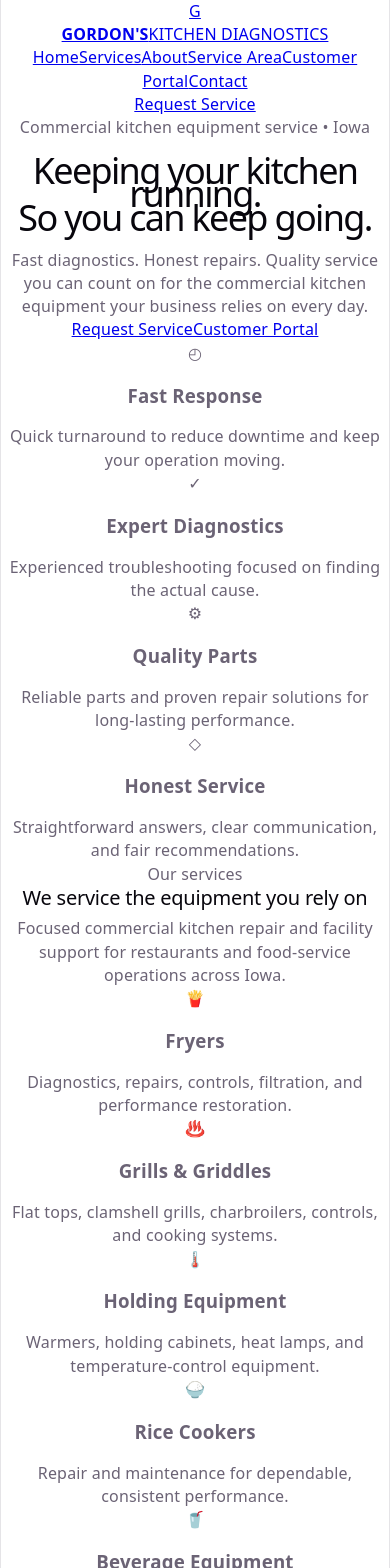
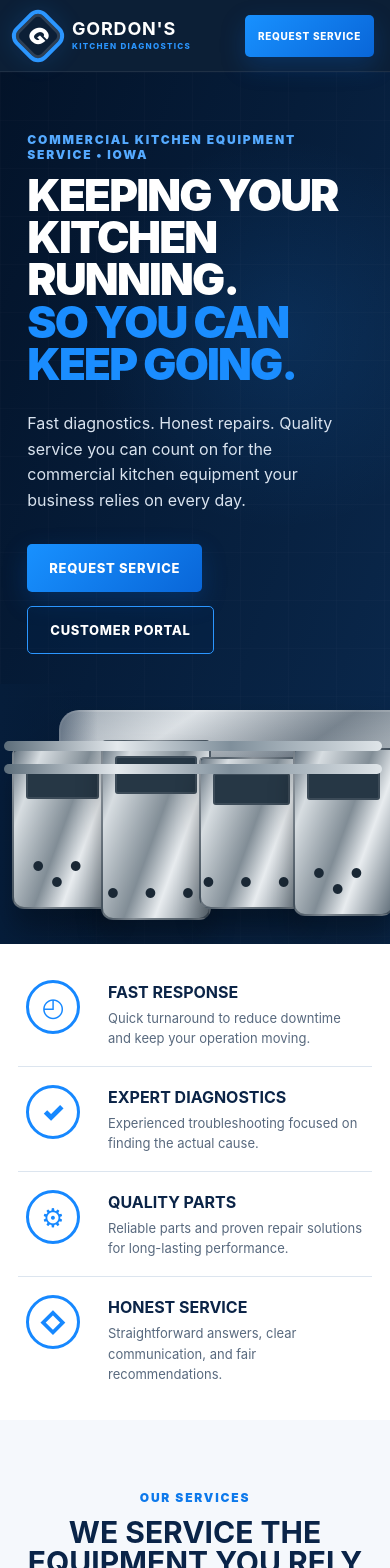
Before and after one commit to Gordonskitchendiagnostics/Gordon-website, a Vue app: page / in a window 390 px wide. Shown: the top 1568 px of the page. Built offline with nearby package versions, Linux system fonts and the light colour scheme.

Commit message:
Style Gordon website homepage

```diff
--- a/src/style.css
+++ b/src/style.css
@@ -1,296 +1,186 @@
 :root {
-  --text: #6b6375;
-  --text-h: #08060d;
-  --bg: #fff;
-  --border: #e5e4e7;
-  --code-bg: #f4f3ec;
-  --accent: #aa3bff;
-  --accent-bg: rgba(170, 59, 255, 0.1);
-  --accent-border: rgba(170, 59, 255, 0.5);
-  --social-bg: rgba(244, 243, 236, 0.5);
-  --shadow:
-    rgba(0, 0, 0, 0.1) 0 10px 15px -3px, rgba(0, 0, 0, 0.05) 0 4px 6px -2px;
-
-  --sans: system-ui, 'Segoe UI', Roboto, sans-serif;
-  --heading: system-ui, 'Segoe UI', Roboto, sans-serif;
-  --mono: ui-monospace, Consolas, monospace;
-
-  font: 18px/145% var(--sans);
-  letter-spacing: 0.18px;
-  color-scheme: light dark;
-  color: var(--text);
-  background: var(--bg);
+  font-family: Inter, ui-sans-serif, system-ui, -apple-system, BlinkMacSystemFont, "Segoe UI", sans-serif;
+  color: #0a1d3b;
+  background: #f6f8fb;
   font-synthesis: none;
   text-rendering: optimizeLegibility;
   -webkit-font-smoothing: antialiased;
-  -moz-osx-font-smoothing: grayscale;
-
-  @media (max-width: 1024px) {
-    font-size: 16px;
-  }
+  --navy: #061a34;
+  --navy-2: #08264b;
+  --blue: #1688ff;
+  --blue-2: #0a67d7;
+  --light-blue: #e9f4ff;
+  --ink: #0c2447;
+  --muted: #5a6a7f;
+  --white: #ffffff;
 }
 
-@media (prefers-color-scheme: dark) {
-  :root {
-    --text: #9ca3af;
-    --text-h: #f3f4f6;
-    --bg: #16171d;
-    --border: #2e303a;
-    --code-bg: #1f2028;
-    --accent: #c084fc;
-    --accent-bg: rgba(192, 132, 252, 0.15);
-    --accent-border: rgba(192, 132, 252, 0.5);
-    --social-bg: rgba(47, 48, 58, 0.5);
-    --shadow:
-      rgba(0, 0, 0, 0.4) 0 10px 15px -3px, rgba(0, 0, 0, 0.25) 0 4px 6px -2px;
-  }
+* { box-sizing: border-box; }
+html { scroll-behavior: smooth; }
+body { margin: 0; min-width: 320px; background: #f6f8fb; }
+a { color: inherit; }
+button, a { -webkit-tap-highlight-color: transparent; }
 
-  #social .button-icon {
-    filter: invert(1) brightness(2);
-  }
+.site-shell { min-height: 100vh; overflow-x: hidden; }
+
+.topbar {
+  position: sticky;
+  top: 0;
+  z-index: 20;
+  min-height: 84px;
+  display: grid;
+  grid-template-columns: auto 1fr auto;
+  align-items: center;
+  gap: 32px;
+  padding: 14px clamp(22px, 5vw, 78px);
+  color: white;
+  background: rgba(5, 24, 48, .97);
+  border-bottom: 1px solid rgba(255,255,255,.08);
+  backdrop-filter: blur(14px);
 }
 
-body {
-  margin: 0;
+.brand { display: flex; align-items: center; gap: 12px; text-decoration: none; }
+.brand-mark {
+  width: 56px; height: 56px; display: grid; place-items: center;
+  font-size: 31px; font-weight: 900; font-style: italic;
+  border: 4px solid #2b96ff;
+  border-radius: 15px;
+  box-shadow: inset 0 0 0 3px rgba(255,255,255,.14), 0 0 24px rgba(22,136,255,.16);
+  transform: rotate(45deg);
+}
+.brand-mark::first-letter { transform: rotate(-45deg); }
+.brand-mark { line-height: 1; }
+.brand-mark { color: white; }
+.brand-copy { display: flex; flex-direction: column; line-height: .95; }
+.brand-copy strong { font-size: 27px; letter-spacing: .8px; }
+.brand-copy span { color: #2b96ff; margin-top: 6px; font-size: 12px; letter-spacing: 2px; font-weight: 800; }
+
+.nav-links { display: flex; justify-content: center; gap: clamp(16px, 2.2vw, 34px); }
+.nav-links a { color: #fff; text-decoration: none; text-transform: uppercase; font-size: 13px; letter-spacing: .65px; font-weight: 800; opacity: .92; }
+.nav-links a:hover { color: #55aaff; }
+
+.button {
+  display: inline-flex; align-items: center; justify-content: center;
+  min-height: 48px; padding: 0 22px; border-radius: 5px;
+  text-decoration: none; text-transform: uppercase; font-weight: 850;
+  font-size: 13px; letter-spacing: .7px; transition: .2s ease;
+}
+.button-primary { background: linear-gradient(135deg, #1891ff, #0966d8); color: white; box-shadow: 0 9px 24px rgba(3, 99, 211, .25); }
+.button-primary:hover { transform: translateY(-2px); box-shadow: 0 13px 28px rgba(3, 99, 211, .35); }
+.button-outline { color: white; border: 1px solid #2b96ff; background: rgba(0,37,75,.32); }
+.button-outline:hover { background: rgba(22,136,255,.12); }
+
+.hero-section {
+  position: relative;
+  min-height: 520px;
+  display: grid;
+  grid-template-columns: minmax(0, 1.05fr) minmax(430px, .95fr);
+  align-items: stretch;
+  overflow: hidden;
+  background:
+    radial-gradient(circle at 72% 30%, rgba(35,145,255,.13), transparent 29%),
+    linear-gradient(110deg, #031329 0%, #061d3a 44%, #0b2a4f 100%);
+}
+.hero-grid-overlay { position: absolute; inset: 0; opacity: .07; background-image: linear-gradient(rgba(255,255,255,.22) 1px, transparent 1px), linear-gradient(90deg, rgba(255,255,255,.22) 1px, transparent 1px); background-size: 48px 48px; }
+.hero-content { position: relative; z-index: 2; padding: 70px 7vw 64px; color: white; align-self: center; }
+.eyebrow { margin: 0 0 12px; color: #55aaff; text-transform: uppercase; font-size: 12px; letter-spacing: 1.8px; font-weight: 900; }
+.eyebrow.blue { color: #0d79eb; }
+.hero-content h1 { margin: 0; max-width: 820px; font-size: clamp(48px, 5.4vw, 82px); line-height: .96; letter-spacing: -2.6px; text-transform: uppercase; font-weight: 950; }
+.hero-content h1 span { color: #1a8dff; }
+.hero-copy { max-width: 690px; margin: 26px 0 0; color: #d9e3ef; font-size: 18px; line-height: 1.6; }
+.hero-actions { display: flex; gap: 14px; margin-top: 30px; flex-wrap: wrap; }
+
+.hero-visual { position: relative; min-height: 520px; align-self: stretch; overflow: hidden; }
+.hero-visual::before { content: ''; position: absolute; inset: 0; background: linear-gradient(90deg, #061d3a 0%, transparent 25%), linear-gradient(180deg, transparent, rgba(1,11,24,.18)); z-index: 3; }
+.hero-visual::after { content: ''; position: absolute; right: -10%; top: 10%; width: 95%; height: 72%; border-radius: 20px 0 0 20px; background: linear-gradient(145deg, #9ca7b1, #e1e6ea 22%, #7b8792 47%, #cdd4d9 70%, #596774); box-shadow: inset 0 0 0 2px rgba(255,255,255,.16), -25px 30px 50px rgba(0,0,0,.22); }
+.equipment { position: absolute; z-index: 4; bottom: 63px; border-radius: 5px 5px 12px 12px; background: linear-gradient(110deg, #65737f, #d7dde1 18%, #818d96 50%, #e8ecef 68%, #5f6d78); border: 2px solid rgba(20,35,48,.45); box-shadow: 0 20px 25px rgba(0,0,0,.25); }
+.equipment::before { content: ''; position: absolute; top: 14px; left: 12px; right: 12px; height: 22%; border-radius: 3px; background: #263745; box-shadow: inset 0 0 0 2px rgba(255,255,255,.1); }
+.equipment::after { content: '●  ●  ●'; position: absolute; bottom: 17px; left: 0; right: 0; text-align: center; color: #1a2835; letter-spacing: 11px; font-size: 13px; }
+.equipment-one { left: 3%; width: 26%; height: 230px; }
+.equipment-two { left: 26%; width: 28%; height: 260px; bottom: 45px; }
+.equipment-three { left: 51%; width: 27%; height: 224px; }
+.equipment-four { left: 75%; width: 26%; height: 248px; bottom: 54px; }
+.steel-line { position: absolute; z-index: 4; left: 1%; right: 2%; height: 10px; border-radius: 99px; background: linear-gradient(90deg, #5c6d7a, #e4e9ed 30%, #7f8f9b 60%, #dfe5e9); }
+.line-one { top: 22%; }
+.line-two { top: 31%; }
+
+.benefits-section { display: grid; grid-template-columns: repeat(4, 1fr); gap: 0; padding: 26px clamp(22px, 6vw, 92px); background: white; box-shadow: 0 10px 30px rgba(17,41,68,.06); }
+.benefit { display: grid; grid-template-columns: 64px 1fr; gap: 18px; padding: 14px 26px; border-right: 1px solid #dce5ef; }
+.benefit:last-child { border-right: 0; }
+.benefit-icon { width: 54px; height: 54px; display: grid; place-items: center; color: #1688ff; border: 3px solid #1688ff; border-radius: 50%; font-size: 26px; font-weight: 900; }
+.benefit h3 { margin: 2px 0 6px; color: #0b2447; text-transform: uppercase; font-size: 16px; }
+.benefit p { margin: 0; color: #58697e; font-size: 13px; line-height: 1.55; }
+
+.section-pad { padding: 70px clamp(22px, 6vw, 92px); }
+.services-section { background: #f5f8fc; }
+.section-heading { max-width: 760px; margin: 0 auto 34px; text-align: center; }
+.section-heading h2, .story-area h2 { margin: 0; color: #0a2448; text-transform: uppercase; font-size: clamp(30px, 3vw, 44px); line-height: 1.02; }
+.section-heading > p:last-child { margin: 14px 0 0; color: #637185; line-height: 1.65; }
+.service-grid { display: grid; grid-template-columns: repeat(3, 1fr); gap: 18px; max-width: 1350px; margin: 0 auto; }
+.service-card { overflow: hidden; border-radius: 10px; background: white; box-shadow: 0 8px 24px rgba(24,50,78,.08); border: 1px solid #dce5ef; }
+.service-photo { position: relative; height: 150px; display: grid; place-items: center; background: linear-gradient(135deg, #6a7782, #d4dade 28%, #84919b 54%, #edf0f2 74%, #63717d); }
+.service-photo::after { content: ''; position: absolute; inset: auto 0 0; height: 42%; background: linear-gradient(transparent, rgba(1,19,41,.55)); }
+.service-icon { position: relative; z-index: 2; width: 68px; height: 68px; display: grid; place-items: center; border: 3px solid #2b96ff; background: #061e3e; color: white; border-radius: 50%; font-size: 29px; box-shadow: 0 8px 18px rgba(0,0,0,.18); }
+.service-content { min-height: 150px; padding: 20px 18px 22px; text-align: center; background: linear-gradient(180deg, #08264b, #051a35); color: white; }
+.service-content h3 { margin: 0 0 9px; text-transform: uppercase; font-size: 18px; }
+.service-content p { margin: 0; color: #d9e5f2; font-size: 13px; line-height: 1.55; }
+
+.story-area { display: grid; grid-template-columns: 1.15fr .85fr; color: white; background: linear-gradient(105deg, #04182f, #06264b); }
+.story-panel, .iowa-panel { padding: 48px clamp(26px, 5vw, 76px); display: grid; align-items: center; }
+.story-panel { grid-template-columns: 92px 1fr; gap: 28px; border-right: 1px solid rgba(83,162,243,.32); }
+.flower-mark { color: #2b96ff; font-size: 78px; line-height: 1; text-shadow: 0 0 28px rgba(43,150,255,.25); }
+.story-area h2 { color: #2896ff; font-size: clamp(28px, 2.5vw, 38px); }
+.story-area p { color: #d7e2ef; line-height: 1.65; }
+.story-panel strong { display: inline-block; margin-top: 14px; color: #43a4ff; }
+.iowa-panel { grid-template-columns: 44px 1fr; gap: 20px; position: relative; }
+.pin { color: #2a97ff; font-size: 38px; align-self: start; }
+.iowa-outline { margin-top: 20px; width: min(340px, 100%); padding: 25px; text-align: center; color: #80c0ff; border: 3px solid #1688ff; border-radius: 40% 28% 36% 30%; font-weight: 900; font-style: italic; letter-spacing: 7px; font-size: 30px; background: rgba(15,100,185,.08); }
+
+.contact-bar { display: grid; grid-template-columns: 1.4fr auto auto auto; align-items: center; gap: 28px; padding: 18px clamp(22px, 6vw, 92px); background: linear-gradient(90deg, #198efe, #0565d6); color: white; }
+.contact-bar a { color: white; text-decoration: none; font-weight: 800; }
+.contact-lead { display: flex; align-items: center; gap: 14px; text-transform: uppercase; }
+.contact-lead small { display: block; font-weight: 700; opacity: .85; }
+.contact-lead strong { font-size: 20px; }
+.phone-icon { font-size: 30px; }
+
+@media (max-width: 1180px) {
+  .topbar { grid-template-columns: auto auto; }
+  .nav-links { display: none; }
+  .header-cta { justify-self: end; }
+  .benefits-section { grid-template-columns: repeat(2, 1fr); }
+  .benefit:nth-child(2) { border-right: 0; }
+  .benefit:nth-child(-n+2) { border-bottom: 1px solid #dce5ef; }
+  .contact-bar { grid-template-columns: 1fr 1fr; }
 }
 
-h1,
-h2 {
-  font-family: var(--heading);
-  font-weight: 500;
-  color: var(--text-h);
+@media (max-width: 900px) {
+  .hero-section { grid-template-columns: 1fr; }
+  .hero-content { padding: 60px 7vw 30px; }
+  .hero-visual { min-height: 330px; }
+  .service-grid { grid-template-columns: repeat(2, 1fr); }
+  .story-area { grid-template-columns: 1fr; }
+  .story-panel { border-right: 0; border-bottom: 1px solid rgba(83,162,243,.32); }
 }
 
-h1 {
-  font-size: 56px;
-  letter-spacing: -1.68px;
-  margin: 32px 0;
-  @media (max-width: 1024px) {
-    font-size: 36px;
-    margin: 20px 0;
-  }
+@media (max-width: 640px) {
+  .topbar { padding: 12px 16px; gap: 12px; min-height: 72px; }
+  .brand-mark { width: 44px; height: 44px; font-size: 24px; border-radius: 12px; }
+  .brand-copy strong { font-size: 18px; }
+  .brand-copy span { font-size: 8px; letter-spacing: 1.3px; }
+  .header-cta { padding: 0 13px; min-height: 42px; font-size: 10px; }
+  .hero-content h1 { font-size: 44px; letter-spacing: -1.8px; }
+  .hero-copy { font-size: 16px; }
+  .hero-visual { min-height: 260px; }
+  .equipment { bottom: 35px; }
+  .equipment-one { height: 160px; }
+  .equipment-two { height: 180px; bottom: 24px; }
+  .equipment-three { height: 152px; }
+  .equipment-four { height: 168px; bottom: 28px; }
+  .benefits-section { grid-template-columns: 1fr; padding: 18px 18px; }
+  .benefit, .benefit:nth-child(2) { border-right: 0; border-bottom: 1px solid #dce5ef; padding: 18px 8px; }
+  .benefit:last-child { border-bottom: 0; }
+  .service-grid { grid-template-columns: 1fr; }
+  .story-panel { grid-template-columns: 1fr; }
+  .flower-mark { font-size: 58px; }
+  .contact-bar { grid-template-columns: 1fr; gap: 10px; }
 }
-h2 {
-  font-size: 24px;
-  line-height: 118%;
-  letter-spacing: -0.24px;
-  margin: 0 0 8px;
-  @media (max-width: 1024px) {
-    font-size: 20px;
-  }
-}
-p {
-  margin: 0;
-}
-
-code,
-.counter {
-  font-family: var(--mono);
-  display: inline-flex;
-  border-radius: 4px;
-  color: var(--text-h);
-}
-
-code {
-  font-size: 15px;
-  line-height: 135%;
-  padding: 4px 8px;
-  background: var(--code-bg);
-}
-
-.counter {
-  font-size: 16px;
-  padding: 5px 10px;
-  border-radius: 5px;
-  color: var(--accent);
-  background: var(--accent-bg);
-  border: 2px solid transparent;
-  transition: border-color 0.3s;
-  margin-bottom: 24px;
-
-  &:hover {
-    border-color: var(--accent-border);
-  }
-  &:focus-visible {
-    outline: 2px solid var(--accent);
-    outline-offset: 2px;
-  }
-}
-
-.hero {
-  position: relative;
-
-  .base,
-  .framework,
-  .vite {
-    inset-inline: 0;
-    margin: 0 auto;
-  }
-
-  .base {
-    width: 170px;
-    position: relative;
-    z-index: 0;
-  }
-
-  .framework,
-  .vite {
-    position: absolute;
-  }
-
-  .framework {
-    z-index: 1;
-    top: 34px;
-    height: 28px;
-    transform: perspective(2000px) rotateZ(300deg) rotateX(44deg) rotateY(39deg)
-      scale(1.4);
-  }
-
-  .vite {
-    z-index: 0;
-    top: 107px;
-    height: 26px;
-    width: auto;
-    transform: perspective(2000px) rotateZ(300deg) rotateX(40deg) rotateY(39deg)
-      scale(0.8);
-  }
-}
-
-#app {
-  width: 1126px;
-  max-width: 100%;
-  margin: 0 auto;
-  text-align: center;
-  border-inline: 1px solid var(--border);
-  min-height: 100svh;
-  display: flex;
-  flex-direction: column;
-  box-sizing: border-box;
-}
-
-#center {
-  display: flex;
-  flex-direction: column;
-  gap: 25px;
-  place-content: center;
-  place-items: center;
-  flex-grow: 1;
-
-  @media (max-width: 1024px) {
-    padding: 32px 20px 24px;
-    gap: 18px;
-  }
-}
-
-#next-steps {
-  display: flex;
-  border-top: 1px solid var(--border);
-  text-align: left;
-
-  & > div {
-    flex: 1 1 0;
-    padding: 32px;
-    @media (max-width: 1024px) {
-      padding: 24px 20px;
-    }
-  }
-
-  .icon {
-    margin-bottom: 16px;
-    width: 22px;
-    height: 22px;
-  }
-
-  @media (max-width: 1024px) {
-    flex-direction: column;
-    text-align: center;
-  }
-}
-
-#docs {
-  border-right: 1px solid var(--border);
-
-  @media (max-width: 1024px) {
-    border-right: none;
-    border-bottom: 1px solid var(--border);
-  }
-}
-
-#next-steps ul {
-  list-style: none;
-  padding: 0;
-  display: flex;
-  gap: 8px;
-  margin: 32px 0 0;
-
-  .logo {
-    height: 18px;
-  }
-
-  a {
-    color: var(--text-h);
-    font-size: 16px;
-    border-radius: 6px;
-    background: var(--social-bg);
-    display: flex;
-    padding: 6px 12px;
-    align-items: center;
-    gap: 8px;
-    text-decoration: none;
-    transition: box-shadow 0.3s;
-
-    &:hover {
-      box-shadow: var(--shadow);
-    }
-    .button-icon {
-      height: 18px;
-      width: 18px;
-    }
-  }
-
-  @media (max-width: 1024px) {
-    margin-top: 20px;
-    flex-wrap: wrap;
-    justify-content: center;
-
-    li {
-      flex: 1 1 calc(50% - 8px);
-    }
-
-    a {
-      width: 100%;
-      justify-content: center;
-      box-sizing: border-box;
-    }
-  }
-}
-
-#spacer {
-  height: 88px;
-  border-top: 1px solid var(--border);
-  @media (max-width: 1024px) {
-    height: 48px;
-  }
-}
-
-.ticks {
-  position: relative;
-  width: 100%;
-
-  &::before,
-  &::after {
-    content: '';
-    position: absolute;
-    top: -4.5px;
-    border: 5px solid transparent;
-  }
-
-  &::before {
-    left: 0;
-    border-left-color: var(--border);
-  }
-  &::after {
-    right: 0;
-    border-right-color: var(--border);
-  }
-}
```
